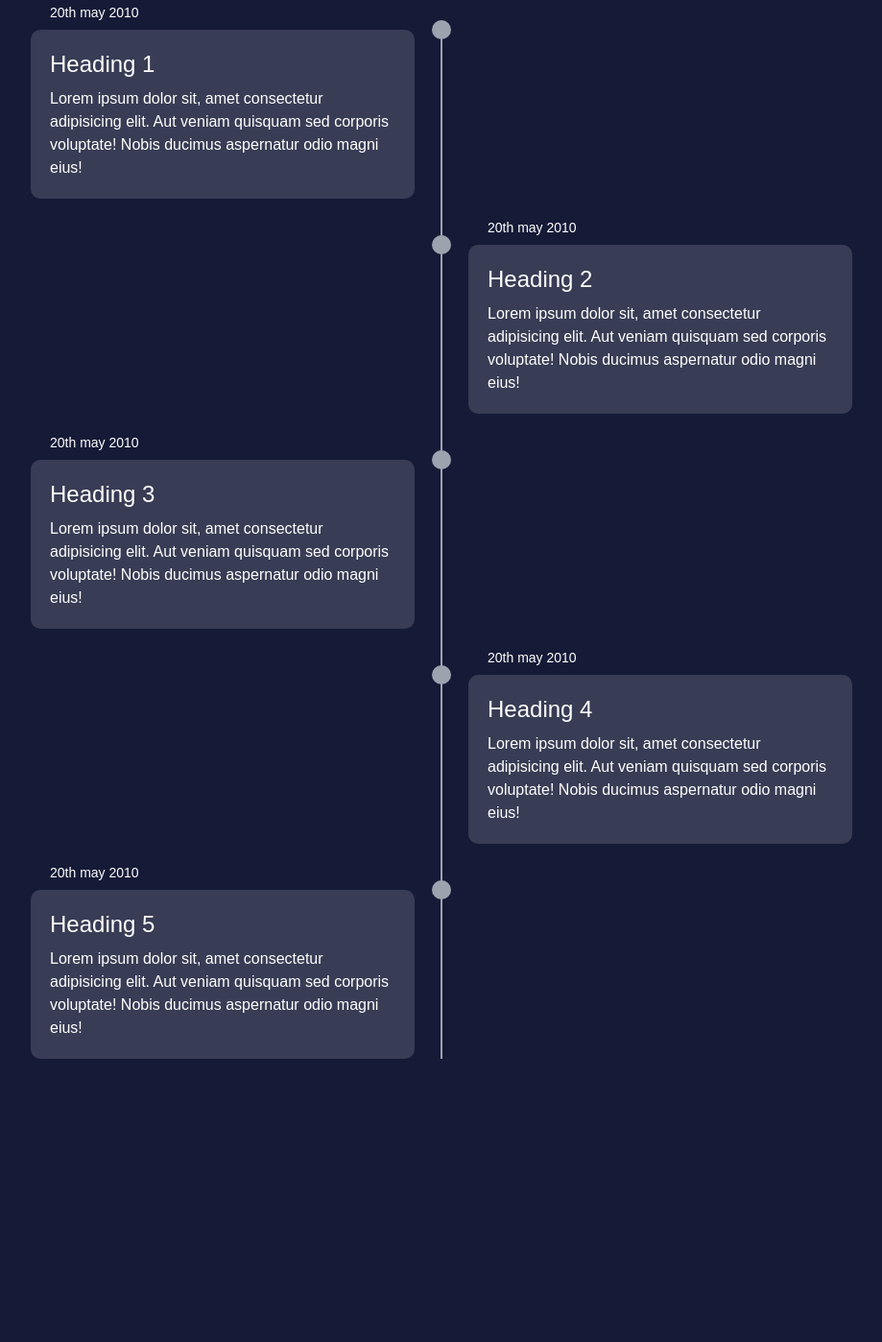
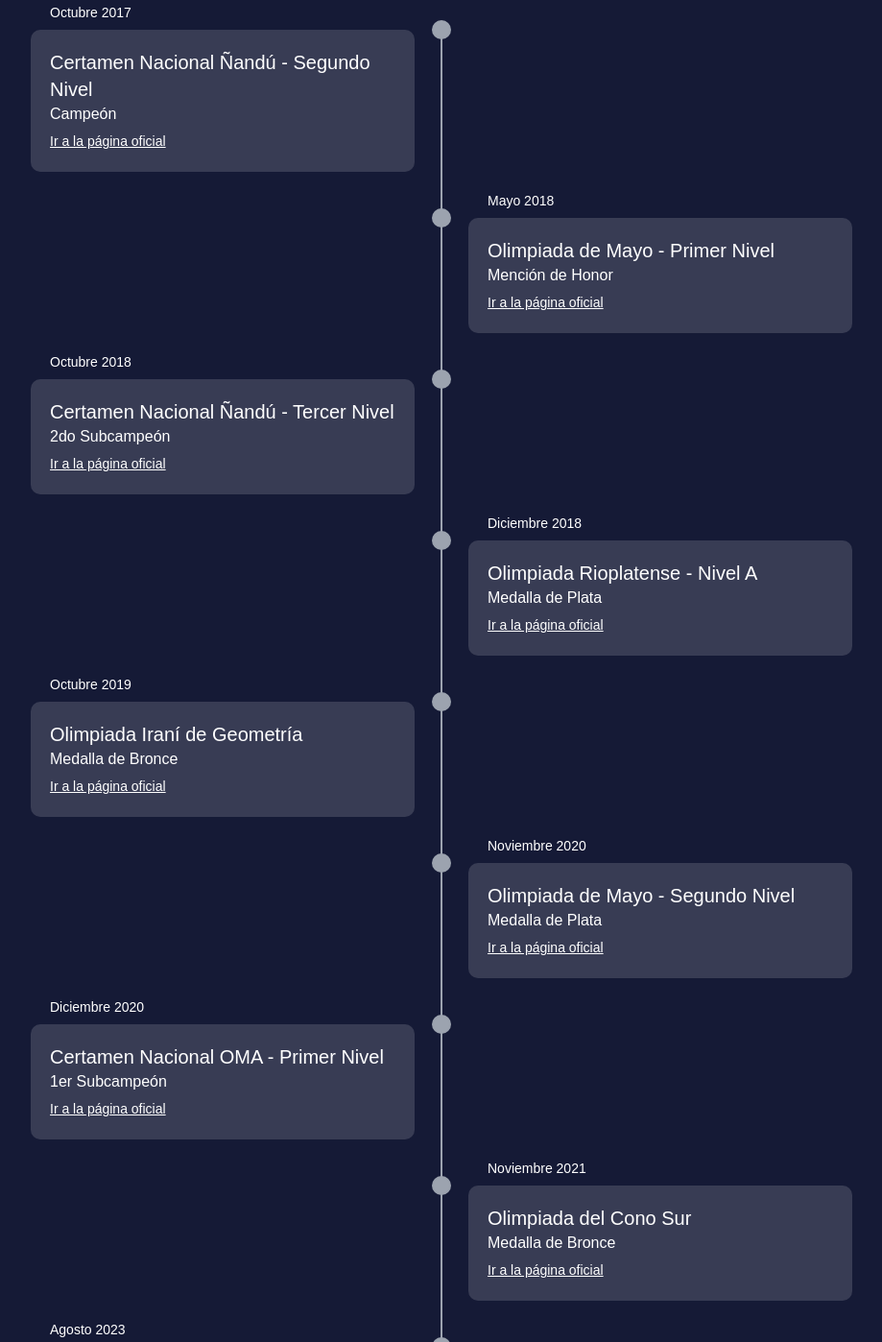
Before and after one commit to UrielJolodovsky/portfolio-web, an Astro site: page /interests/matematicas in a window 1280 px wide. Shown: the part 1033-2431 px from the top of the page at 96% size, without its empty margins (180-1099 px from the left). Before the commit the page ends 2216 px from the top, so only its background shows below. Built offline with nearby package versions, Linux system fonts and the light colour scheme; Astro itself is replaced by a stand-in of ours.

Commit message:
TimeLine info added

```diff
--- a/src/components/IT_Buttons/GeneralButton.astro
+++ b/src/components/IT_Buttons/GeneralButton.astro
@@ -11,6 +11,6 @@ const { title, image, background } = Astro.props
 ---
 
 <div class={`rounded-full px-3 py-1.5 flex ${background} justify-between items-center gap-x-2 gap-y-2 cursor-pointer`}>
-    <Image src={image} class="w-4 max-h-4" alt='' />
+    <Image src={image} class="w-4 max-h-4" alt=`${title}` />
     <span class="text-xs">{title}</span>
 </div>
--- a/src/components/TimeLine.astro
+++ b/src/components/TimeLine.astro
@@ -1,44 +1,89 @@
 ---
+const premios = [
+    {
+        fecha: "Octubre 2017",
+        competencia: "Certamen Nacional Ñandú - Segundo Nivel",
+        premio: "Campeón",
+        url: "https://www.oma.org.ar/nacional/resultados-omn26nac.html",
+    },
+    {
+        fecha: "Mayo 2018",
+        competencia: "Olimpiada de Mayo - Primer Nivel",
+        premio: "Mención de Honor",
+        url: "https://www.oma.org.ar/internacional/resultados_generales-may24.html"
+    },
+    {
+        fecha: "Octubre 2018",
+        competencia: "Certamen Nacional Ñandú - Tercer Nivel",
+        premio: "2do Subcampeón",
+        url: "https://www.oma.org.ar/nacional/resultados-omn27nac.html",
+    },
+    {
+        fecha: "Diciembre 2018",
+        competencia: "Olimpiada Rioplatense - Nivel A",
+        premio: "Medalla de Plata",
+        url: "https://www.oma.org.ar/internacional/resultados-omr27.html",
+    },
+    {
+        fecha: "Octubre 2019",
+        competencia: "Olimpiada Iraní de Geometría",
+        premio: "Medalla de Bronce",
+        url: "https://www.oma.org.ar/internacional/resultados-IGO6.html",
+    },
+    {
+        fecha: "Noviembre 2020",
+        competencia: "Olimpiada de Mayo - Segundo Nivel",
+        premio: "Medalla de Plata",
+        url: "https://www.oma.org.ar/internacional/resultados_generales-may26.html",
+    },
+    {
+        fecha: "Diciembre 2020",
+        competencia: "Certamen Nacional OMA - Primer Nivel",
+        premio: "1er Subcampeón",
+        url: "https://www.oma.org.ar/nacional/campeones-oma37nac.html",
+    },
+    {
+        fecha: "Noviembre 2021",
+        competencia: "Olimpiada del Cono Sur",
+        premio: "Medalla de Bronce",
+        url: "https://www.oma.org.ar/internacional/resultados-con32.html",
+    },
+    {
+        fecha: "Agosto 2023",
+        competencia: "Asian Pacific Mathematical Olympiad",
+        premio: "Medalla de Bronce",
+        url: "https://www.oma.org.ar/internacional/resultados-pac35.html",
+    },
+    {
+        fecha: "Noviembre 2023",
+        competencia: "Certamen Nacional OMA - Tercer Nivel",
+        premio: "1er Subcampeón",
+        url: "https://www.oma.org.ar/nacional/campeones-oma40nac.html",
+    },
+    {
+        fecha: "Diciembre 2023",
+        competencia: "Olimpiada Rioplatense - Nivel 3",
+        premio: "Medalla de Bronce",
+        url: "https://www.oma.org.ar/internacional/resultados-omr30.html",
+    }
 
+]
 ---
 <div class="min-h-screen w-full flex justify-center items-center sm:p-20 p-10">
     <div class="w-4/5 h-auto max-w-[800px] my-auto relative sm:before:content-[''] sm:before:absolute sm:before:h-full sm:before:w-0.5 md:before:left-1/2 sm:before:left-0 sm:before:bg-gray-400 md:before:-translate-x-1/2 sm:before:-translate-x-10">
         <ul class="list-none">
-            <li class="p-5 bg-white/15 rounded-[10px] mb-5 md:w-1/2 md:mb-12 md:relative last-of-type:mb-0 md:odd:float-left md:odd:clear-right md:even:float-right md:even:clear-left md:odd:-translate-x-7 md:even:translate-x-7 md:after:content-[''] md:after:absolute md:after:h-5 md:after:w-5 md:after:bg-gray-400 md:after:rounded-[50%] md:after:top-0 md:odd:after:-right-7 md:odd:after:translate-x-1/2 md:odd:after:-translate-y-1/2 md:even:after:-left-7 md:even:after:-translate-x-1/2 md:even:after:-translate-y-1/2 hover:after:bg-cyan-400">
-                <div class="">
-                    <h2 class="text-sm mb-2 sm:absolute -top-7">20th may 2010</h2>
-                    <h1 class="text-2xl mb-2">Heading 1</h1>
-                    <p class="text-base">Lorem ipsum dolor sit, amet consectetur adipisicing elit. Aut veniam quisquam sed corporis voluptate! Nobis ducimus aspernatur odio magni eius!</p>
-                </div>
-            </li>
-            <li class="p-5 bg-white/15 rounded-[10px] mb-5 md:w-1/2 md:mb-12 md:relative last-of-type:mb-0 md:odd:float-left md:odd:clear-right md:even:float-right md:even:clear-left md:odd:-translate-x-7 md:even:translate-x-7 md:after:content-[''] md:after:absolute md:after:h-5 md:after:w-5 md:after:bg-gray-400 md:after:rounded-[50%] md:after:top-0 md:odd:after:-right-7 md:odd:after:translate-x-1/2 md:odd:after:-translate-y-1/2 md:even:after:-left-7 md:even:after:-translate-x-1/2 md:even:after:-translate-y-1/2 hover:after:bg-cyan-400">
-                <div class="">
-                    <h2 class="text-sm mb-2 md:absolute -top-7">20th may 2010</h2>
-                    <h1 class="text-2xl mb-2">Heading 2</h1>
-                    <p class="text-base">Lorem ipsum dolor sit, amet consectetur adipisicing elit. Aut veniam quisquam sed corporis voluptate! Nobis ducimus aspernatur odio magni eius!</p>
-                </div>
-            </li>
-            <li class="p-5 bg-white/15 rounded-[10px] mb-5 md:w-1/2 md:mb-12 md:relative last-of-type:mb-0 md:odd:float-left md:odd:clear-right md:even:float-right md:even:clear-left md:odd:-translate-x-7 md:even:translate-x-7 md:after:content-[''] md:after:absolute md:after:h-5 md:after:w-5 md:after:bg-gray-400 md:after:rounded-[50%] md:after:top-0 md:odd:after:-right-7 md:odd:after:translate-x-1/2 md:odd:after:-translate-y-1/2 md:even:after:-left-7 md:even:after:-translate-x-1/2 md:even:after:-translate-y-1/2 hover:after:bg-cyan-400">
-                <div class="">
-                    <h2 class="text-sm mb-2 md:absolute -top-7">20th may 2010</h2>
-                    <h1 class="text-2xl mb-2">Heading 3</h1>
-                    <p class="text-base">Lorem ipsum dolor sit, amet consectetur adipisicing elit. Aut veniam quisquam sed corporis voluptate! Nobis ducimus aspernatur odio magni eius!</p>
-                </div>
-            </li>
-            <li class="p-5 bg-white/15 rounded-[10px] mb-5 md:w-1/2 md:mb-12 md:relative last-of-type:mb-0 md:odd:float-left md:odd:clear-right md:even:float-right md:even:clear-left md:odd:-translate-x-7 md:even:translate-x-7 md:after:content-[''] md:after:absolute md:after:h-5 md:after:w-5 md:after:bg-gray-400 md:after:rounded-[50%] md:after:top-0 md:odd:after:-right-7 md:odd:after:translate-x-1/2 md:odd:after:-translate-y-1/2 md:even:after:-left-7 md:even:after:-translate-x-1/2 md:even:after:-translate-y-1/2 hover:after:bg-cyan-400">
-                <div class="">
-                    <h2 class="text-sm mb-2 md:absolute -top-7">20th may 2010</h2>
-                    <h1 class="text-2xl mb-2">Heading 4</h1>
-                    <p class="text-base">Lorem ipsum dolor sit, amet consectetur adipisicing elit. Aut veniam quisquam sed corporis voluptate! Nobis ducimus aspernatur odio magni eius!</p>
-                </div>
-            </li>
-            <li class="p-5 bg-white/15 rounded-[10px] mb-5 md:w-1/2 md:mb-12 md:relative last-of-type:mb-0 md:odd:float-left md:odd:clear-right md:even:float-right md:even:clear-left md:odd:-translate-x-7 md:even:translate-x-7 md:after:content-[''] md:after:absolute md:after:h-5 md:after:w-5 md:after:bg-gray-400 md:after:rounded-[50%] md:after:top-0 md:odd:after:-right-7 md:odd:after:translate-x-1/2 md:odd:after:-translate-y-1/2 md:even:after:-left-7 md:even:after:-translate-x-1/2 md:even:after:-translate-y-1/2 hover:after:bg-cyan-400">
-                <div class="">
-                    <h2 class="text-sm mb-2 md:absolute -top-7">20th may 2010</h2>
-                    <h1 class="text-2xl mb-2">Heading 5</h1>
-                    <p class="text-base">Lorem ipsum dolor sit, amet consectetur adipisicing elit. Aut veniam quisquam sed corporis voluptate! Nobis ducimus aspernatur odio magni eius!</p>
-                </div>
-            </li>
+            {premios.map(premio => {
+                return(
+                <li class="p-5 bg-white/15 rounded-[10px] mb-5 md:w-1/2 md:mb-12 md:relative last-of-type:mb-0 md:odd:float-left md:odd:clear-right md:even:float-right md:even:clear-left md:odd:-translate-x-7 md:even:translate-x-7 md:after:content-[''] md:after:absolute md:after:h-5 md:after:w-5 md:after:bg-gray-400 md:after:rounded-[50%] md:after:top-0 md:odd:after:-right-7 md:odd:after:translate-x-1/2 md:odd:after:-translate-y-1/2 md:even:after:-left-7 md:even:after:-translate-x-1/2 md:even:after:-translate-y-1/2 hover:after:bg-cyan-400">
+                    <div class="">
+                        <h2 class="text-sm mb-2 sm:absolute -top-7">{premio.fecha}</h2>
+                        <h1 class="text-xl mb-0">{premio.competencia}</h1>
+                        <p class="text-base mb-1">{premio.premio}</p>
+                        <a href={premio.url} target="_blank" class="text-sm underline hover:text-white/60 transition">Ir a la página oficial</a>
+                    </div>
+                </li>
+                )
+            })}
         </ul>
     </div>
 </div>
--- a/tailwind.config.mjs
+++ b/tailwind.config.mjs
@@ -26,7 +26,7 @@ export default {
 			},
 		},
 		animation: {
-			radiusAboutMe: "radiusAboutMe 10s infinite",
+			radiusAboutMe: "radiusAboutMe 8s infinite",
 			pulse: "pulse 2s cubic-bezier(0.4, 0, 0.6, 1) infinite"
 		},
 	},
```
